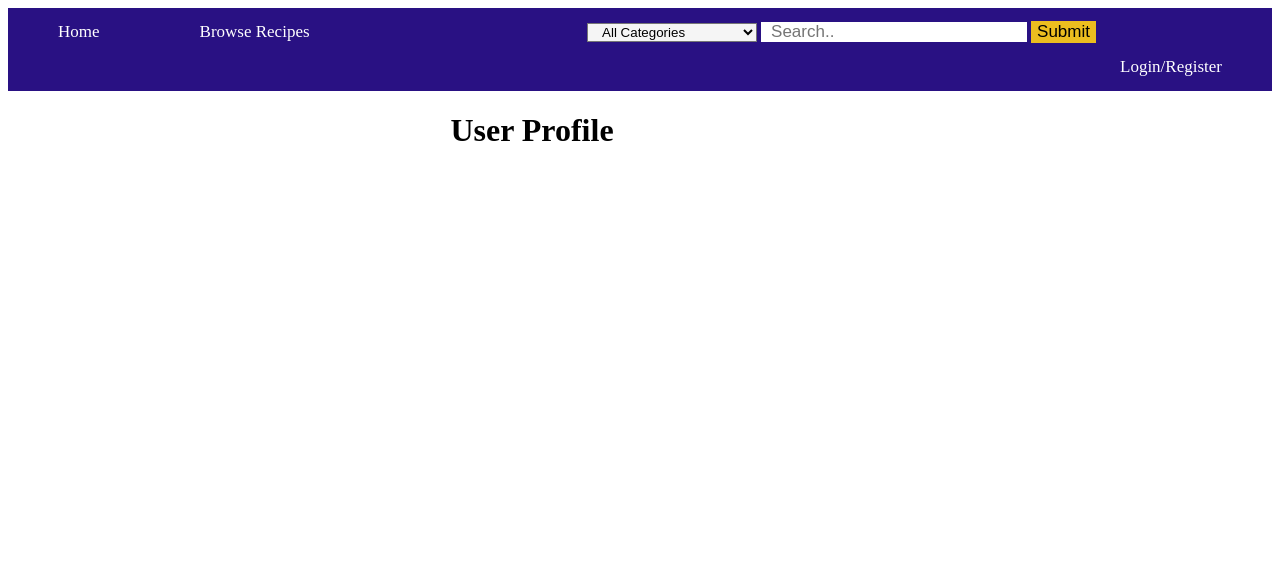
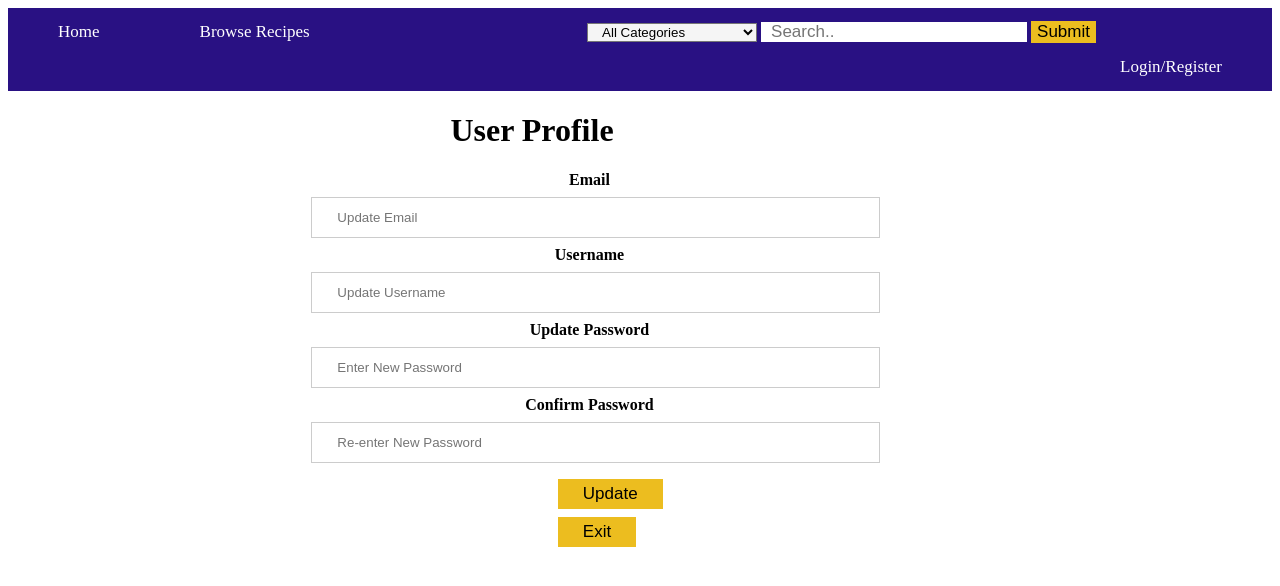
Before and after one commit to RGarcia35/The-SF-State-Official-Cookbook-Group-3, a website: page public/html/userProfile.html in a window 1280 px wide. Drawn offline with Linux system fonts and the light colour scheme.

Commit message:
userProfile

```diff
--- a/public/html/userProfile.html
+++ b/public/html/userProfile.html
@@ -33,6 +33,26 @@
         <h1>User Profile</h1>
       </div>
 
+      <div class="container">
+        <label for="email"><b>Email</b></label>
+        <input type="text" placeholder="Update Email" name="email" autocomplete="off" required>
+
+        <label for="uname"><b>Username</b></label>
+        <input type="text" placeholder="Update Username" name="uname" autocomplete="off" required>
+
+        <label for="psw"><b>Update Password</b></label>
+        <input type="password" placeholder="Enter New Password" name="psw" autocomplete="off" required>
+
+        <label for="pswConfirm"><b>Confirm Password</b></label>
+        <input type="password" placeholder="Re-enter New Password" name="pswConfirm" autocomplete="off" required>
+
+        <form action = "../html/login.html">
+          <button type="submit">Update</button>
+        </form>
+
+        <form action = "../html/index.html">
+          <button type="submit">Exit</button>
+        </form>
 </body>
 
 
```
